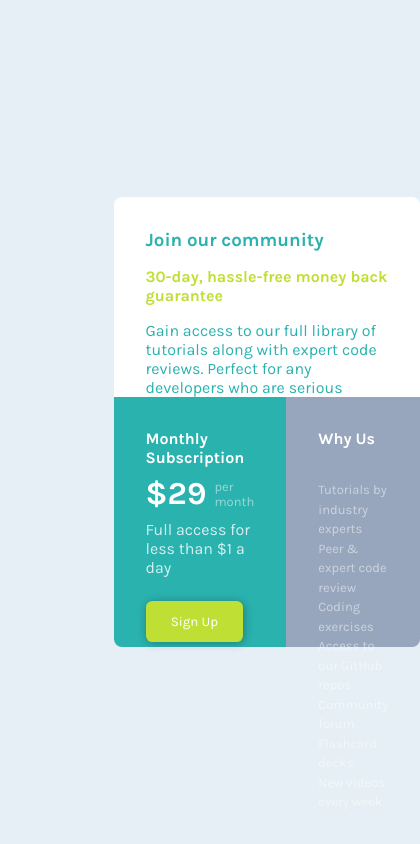
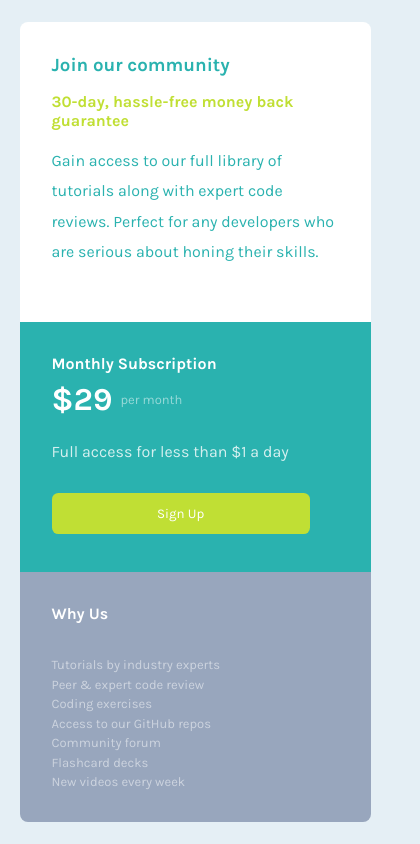
Before and after one commit to codingwolf-at/price-grid-component, a plain HTML site: page index.html in a window 390 px wide. Shown: the whole page, 420 px wide, since content can reach past the window. Drawn offline with Linux system fonts and the light colour scheme.

Commit message:
style: media query for mobile view

```diff
--- a/style.css
+++ b/style.css
@@ -20,7 +20,6 @@ body {
     display: flex;
     justify-content: center;
     align-items: center;
-    padding: 2rem;
     height: 100vh;
 }
 
@@ -39,7 +38,6 @@ body {
 /* upper row */
 .div-one {
     background-color: white;
-    grid-column: 1/3;
     border-top-left-radius: 0.5rem;
     border-top-right-radius: 0.5rem;
 }
@@ -95,7 +93,6 @@ body {
     border: none;
     font-family: inherit;
     border-radius: 0.4rem;
-    box-shadow: 1px 1px 10px 0px rgba(0, 0, 0, 0.3);
 }
 
 .div-two button:focus {
@@ -107,6 +104,7 @@ body {
     color: white;
     background-color: var(--secondary-blue);
     border-bottom-right-radius:  0.5rem;
+    border-bottom-left-radius:  0.5rem;
 }
 
 .div-three p {
@@ -116,8 +114,108 @@ body {
     line-height: 1.5;
 }
 
+/* media query */
+@media screen and (max-width: 480px) {
+    body {
+        font-family: 'Karla', sans-serif;
+        font-size: 16px;
+        background-color: var(--secondary-grey);
+        display: flex;
+        justify-content: center;
+        align-items: center;
+    }
 
+    .wrapper {
+        width: 90%;
+        display: grid;
+        grid-template-columns: 1fr;
+        grid-template-rows: 300px 250px 250px;
+        max-width: 600px;
+    }
 
+    .div {
+        padding: 2rem;
+    }
 
-/* .attribution { font-size: 11px; text-align: center; }
-.attribution a { color: hsl(228, 45%, 44%); } */
+    /* upper row */
+    .div-one {
+        background-color: white;
+        border-top-left-radius: 0.5rem;
+        border-top-right-radius: 0.5rem;
+    }
+
+    .div-one h3 {
+        color: var(--primary-cyan);
+    }
+
+    .div-one h4 {
+        color: var(--primary-yellow);
+        margin: 1rem 0rem;
+    }
+
+    .div-one p {
+        color: var(--primary-cyan);
+        line-height: 1.9;
+
+    }
+
+    /* lower row column one */
+    .div-two {
+        background-color: var(--primary-cyan);
+        color: white;
+        border-bottom-left-radius: 0rem;
+    }
+
+    .div-two .price-wrapper {
+        display: flex;
+        align-items: center;
+    }
+
+    .div-two .price {
+        font-size: xx-large;
+        font-weight: bold;
+        margin: 0.5rem 0.5rem 0.5rem 0rem;
+
+    }
+
+    .div-two .price-text {
+        opacity: 0.5;
+        font-size: small;
+    }
+
+    .div-two p {
+        opacity: 0.8;
+        margin-top: 1rem;
+
+    }
+
+    .div-two button {
+        padding: 0.8rem;
+        width: 90%;
+        text-align: center;
+        margin: 2rem auto 0rem auto;
+        color: white;
+        background-color: var(--primary-yellow);
+        border: none;
+        font-family: inherit;
+        border-radius: 0.4rem;
+    }
+
+    .div-two button:focus {
+        outline: none;
+    }
+
+    /* lower row column two */
+    .div-three  {
+        color: white;
+        background-color: var(--secondary-blue);
+        border-bottom-right-radius:  0.5rem;
+    }
+
+    .div-three p {
+        opacity: 0.5;
+        font-size: small;
+        margin: 2rem 0rem 0rem 0rem;
+        line-height: 1.5;
+    }
+}
```
Also changed, not shown: temp.html (deleted, +0 -18 lines).
